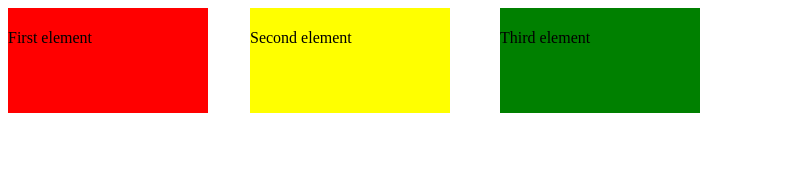
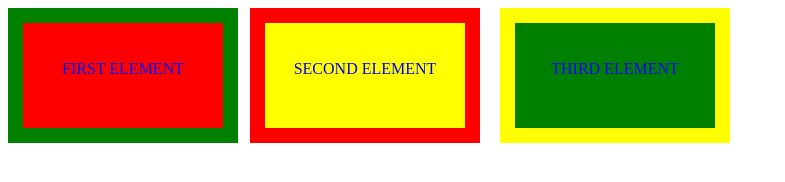
Before and after one commit to JoakimBjorklind/lapio-website, a plain HTML site: page positions.html in a window 1280 px wide. Shown: the whole page, without its empty margins (0-785 px from the left). Drawn offline with Linux system fonts and the light colour scheme.

Commit message:
Part 3, add tenth exercise

```diff
--- a/positions.html
+++ b/positions.html
@@ -11,13 +11,13 @@
 <body>
   <!--Do the exercises here-->
   <div class="first-box-container">
-    <p>First element</p>
+    <p>FIRST ELEMENT</p>
   </div>
   <div class="second-box-container">
-    <p>Second element</p>
+    <p>SECOND ELEMENT</p>
   </div>
   <div class="third-box-container">
-    <p>Third element</p>
+    <p>THIRD ELEMENT</p>
   </div>
 </body>
 
--- a/stylepositions.css
+++ b/stylepositions.css
@@ -4,6 +4,13 @@
     background-color: red;
     position: absolute;
     padding-top: 5px;
+    border-color: green;
+    border-width: 15px;
+    border-style: solid;
+    text-align: center;
+    font-size: 1em;
+    color: blue;
+    line-height: 50px;
   }
 
   .second-box-container {
@@ -13,6 +20,13 @@
     position: absolute;
     padding-top: 5px;
     left: 250px;
+    border-color: red;
+    border-width: 15px;
+    border-style: solid;
+    text-align: center;
+    font-size: 1em;
+    color: blue;
+    line-height: 50px;
   }
 
   .third-box-container {
@@ -22,4 +36,11 @@
     position: absolute;
     padding-top: 5px;
     left: 500px;
+    border-color: yellow;
+    border-width: 15px;
+    border-style: solid;
+    text-align: center;
+    font-size: 1em;
+    color: blue;
+    line-height: 50px;
   }
```
